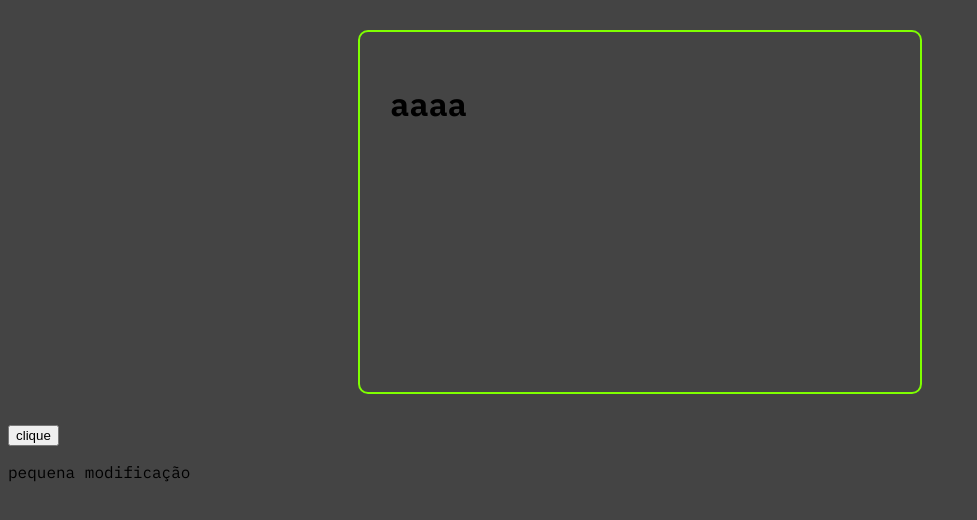
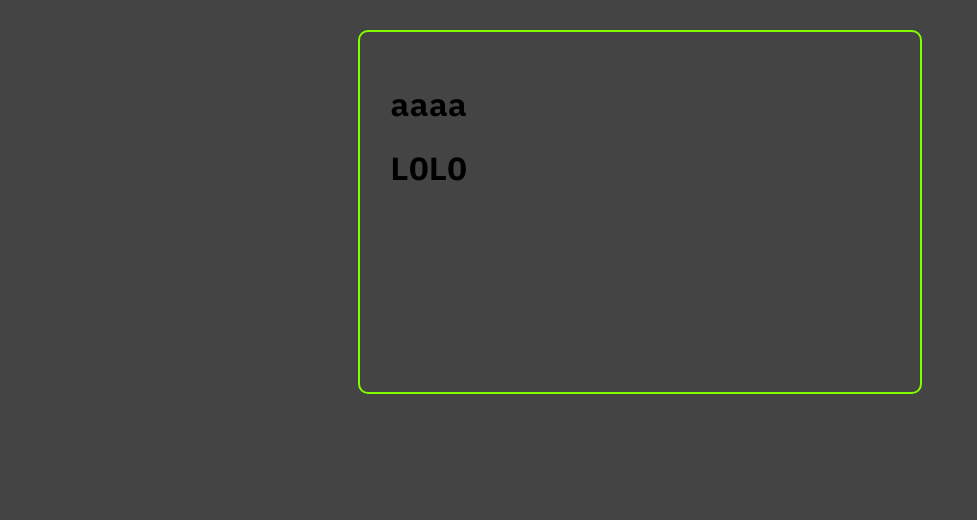
Before and after one commit to http-AbnerSantin/projeto, a React (Create React App) app: page / in a window 1280 px wide. Shown: the top 520 px of the page, without its empty margins (0-977 px from the left). Built offline with nearby package versions, Linux system fonts and the light colour scheme.

Commit message:
nova folha

```diff
--- a/src/App.js
+++ b/src/App.js
@@ -1,6 +1,8 @@
 
 import React, { useState } from 'react';
 import '../src/App.css';
+
+import Tasks from './components/Tasks';
 
 
 function App() {
@@ -24,12 +26,10 @@ function App() {
   return (
     <>
       <div className="App container">
-        <h1>aaaa</h1></div>
-        <button onClick={() => {
+        <h1>aaaa</h1>
 
-
-        }}>clique</button>
-      <p>pequena modificação</p>
+        <Tasks Task={Task} />
+        </div>
 
 
     </>
--- /dev/null
+++ b/src/components/Tasks.js
@@ -0,0 +1,12 @@
+import React from "react";
+
+
+const Taks = (props) => {
+    console.log(props)
+    return <h1>LOLO</h1>
+
+
+
+}
+
+export default Taks
```
